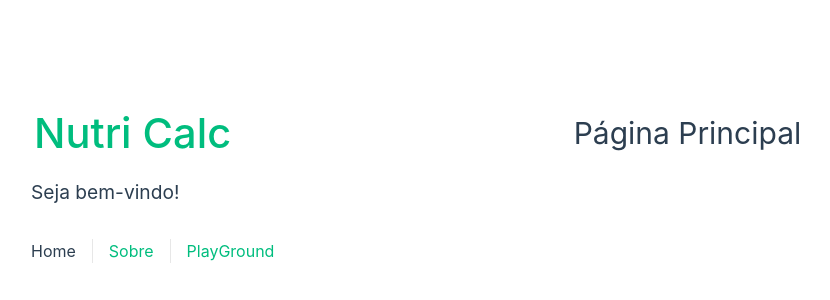
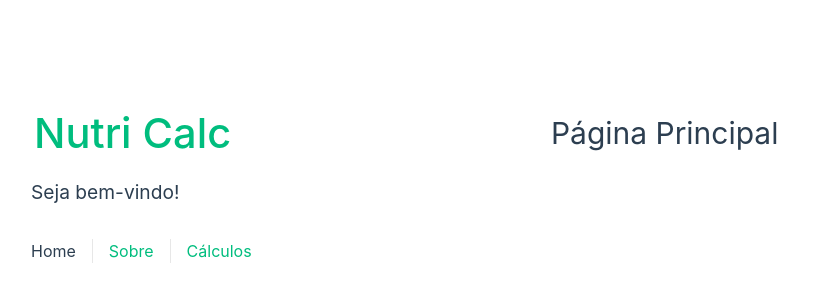
Before and after one commit to senacgo-hugotannus/nutri-calc-frontend, a Vue app: page / in a window 1280 px wide. Shown: the part 206-506 px from the top of the page, without its empty margins (95-925 px from the left). Built offline with nearby package versions, Linux system fonts and the light colour scheme.

Commit message:
Adequa nome da _view_.

```diff
--- a/src/App.vue
+++ b/src/App.vue
@@ -6,7 +6,7 @@
       <nav>
         <RouterLink to="/">Home</RouterLink>
         <RouterLink to="/about">Sobre</RouterLink>
-        <RouterLink to="/playground">PlayGround</RouterLink>
+        <RouterLink to="/calculos">Cálculos</RouterLink>
       </nav>
     </div>
   </header>
--- a/src/router/index.js
+++ b/src/router/index.js
@@ -18,12 +18,12 @@ const router = createRouter({
       component: () => import('../views/AboutView.vue')
     },
     {
-      path: '/playground',
-      name: 'playground',
+      path: '/calculation',
+      name: 'calculation',
       // route level code-splitting
       // this generates a separate chunk (About.[hash].js) for this route
       // which is lazy-loaded when the route is visited.
-      component: () => import('../views/PlayGround.vue')
+      component: () => import('../views/CalculationView.vue')
     },
   ]
 })
```
Also changed, not shown: src/views/CalculationView.vue (renamed from src/views/PlayGround.vue).
